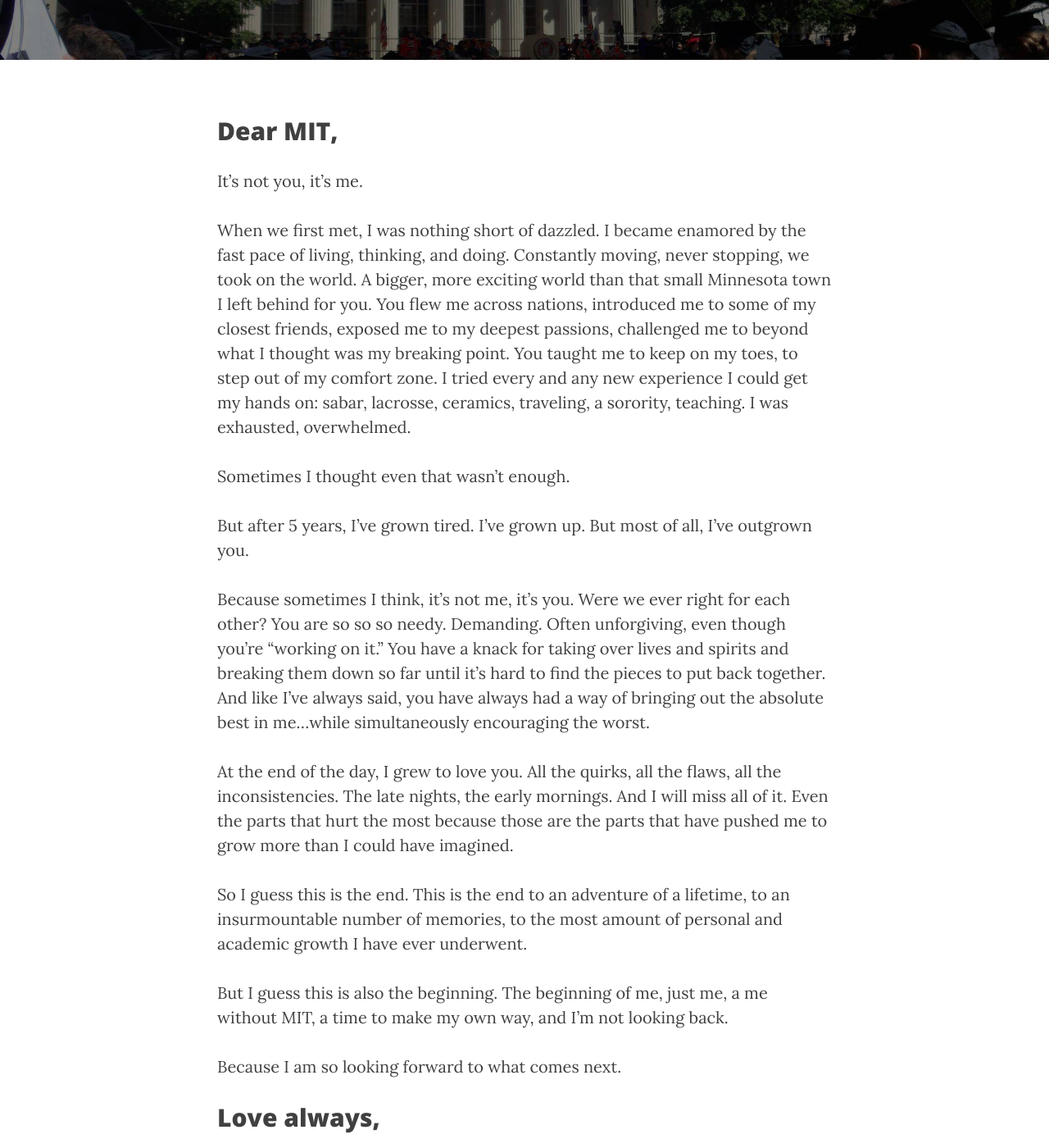
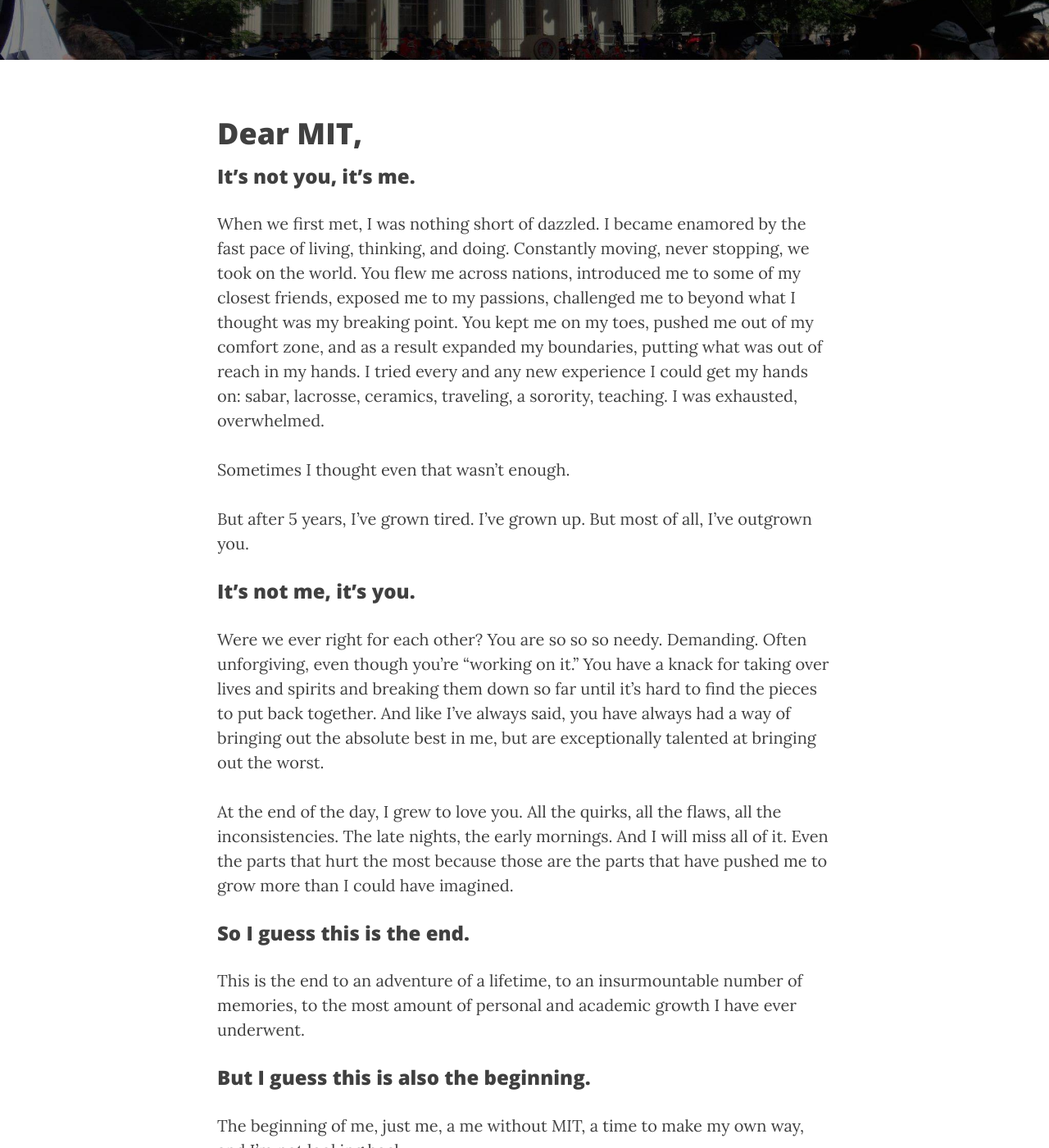
Before and after one commit to eatthinkdu/eatthinkdu.github.io, a Jekyll site: the page built from _posts/2015-05-18-breakup-letter-to-MIT.md, in a window 1280 px wide and 1400 px high, scrolled down 340 px. Shown: the whole window at 82% size. Built offline with Jekyll 4.4.1, drawn with Linux system fonts in a browser that asks for light colours; nearby versions of some CDN libraries; some of the changed text lies outside the part shown.

Commit message:
Formatting first post.

```diff
--- a/_posts/2015-05-18-breakup-letter-to-MIT.md
+++ b/_posts/2015-05-18-breakup-letter-to-MIT.md
@@ -8,27 +8,30 @@
 tags: [think]
 ---
 
-<h2>Dear MIT,</h2>
+<h1>Dear MIT,</h1>
 
-It’s not you, it’s me.
-
-When we first met, I was nothing short of dazzled. I became enamored by the fast pace of living, thinking, and doing. Constantly moving, never stopping, we took on the world. A bigger, more exciting world than that small Minnesota town I left behind for you. You flew me across nations, introduced me to some of my closest friends, exposed me to my deepest passions, challenged me to beyond what I thought was my breaking point. You taught me to keep on my toes, to step out of my comfort zone. I tried every and any new experience I could get my hands on: sabar, lacrosse, ceramics, traveling, a sorority, teaching. I was exhausted, overwhelmed.
+<h3>It’s not you, it’s me.</h3>
+When we first met, I was nothing short of dazzled. I became enamored by the fast pace of living, thinking, and doing. Constantly moving, never stopping, we took on the world. You flew me across nations, introduced me to some of my closest friends, exposed me to my passions, challenged me to beyond what I thought was my breaking point. You kept me on my toes, pushed me out of my comfort zone, and as a result expanded my boundaries, putting what was out of reach in my hands. I tried every and any new experience I could get my hands on: sabar, lacrosse, ceramics, traveling, a sorority, teaching. I was exhausted, overwhelmed.
 
 Sometimes I thought even that wasn’t enough.
 
 But after 5 years, I’ve grown tired. I’ve grown up. But most of all, I’ve outgrown you.
 
-Because sometimes I think, it’s not me, it’s you. Were we ever right for each other? You are so so so needy. Demanding. Often unforgiving, even though you’re “working on it.” You have a knack for taking over lives and spirits and breaking them down so far until it’s hard to find the pieces to put back together. And like I’ve always said, you have always had a way of bringing out the absolute best in me…while simultaneously encouraging the worst.
+
+<h3>It’s not me, it’s you.</h3>
+Were we ever right for each other? You are so so so needy. Demanding. Often unforgiving, even though you’re “working on it.” You have a knack for taking over lives and spirits and breaking them down so far until it’s hard to find the pieces to put back together. And like I’ve always said, you have always had a way of bringing out the absolute best in me, but are exceptionally talented at bringing out the worst.
 
 At the end of the day, I grew to love you. All the quirks, all the flaws, all the inconsistencies. The late nights, the early mornings. And I will miss all of it. Even the parts that hurt the most because those are the parts that have pushed me to grow more than I could have imagined.
 
-So I guess this is the end. This is the end to an adventure of a lifetime, to an insurmountable number of memories, to the most amount of personal and academic growth I have ever underwent.
+<h3>So I guess this is the end.</h3>
+This is the end to an adventure of a lifetime, to an insurmountable number of memories, to the most amount of personal and academic growth I have ever underwent.
 
-But I guess this is also the beginning. The beginning of me, just me, a me without MIT, a time to make my own way, and I’m not looking back.
+<h3>But I guess this is also the beginning.</h3>
+The beginning of me, just me, a me without MIT, a time to make my own way, and I’m not looking back.
 
 Because I am so looking forward to what comes next.
 
-<h2>Love always,</h2>
-<h2>Erica</h2>
+<h3>Love always,</h3>
+<h1>Erica</h1>
 
-ps. Don’t call me asking for money I don’t have any because of all the debt I have from paying for you.
+<i>ps. Don’t call me asking for money I don’t have any because of all the debt I have from paying for you.</i>
```
Also changed, not shown: 2 other files.
